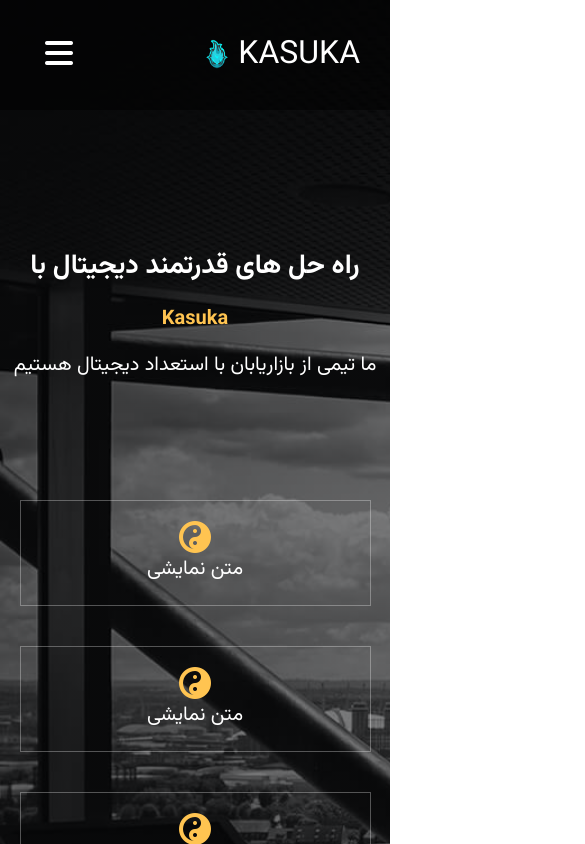
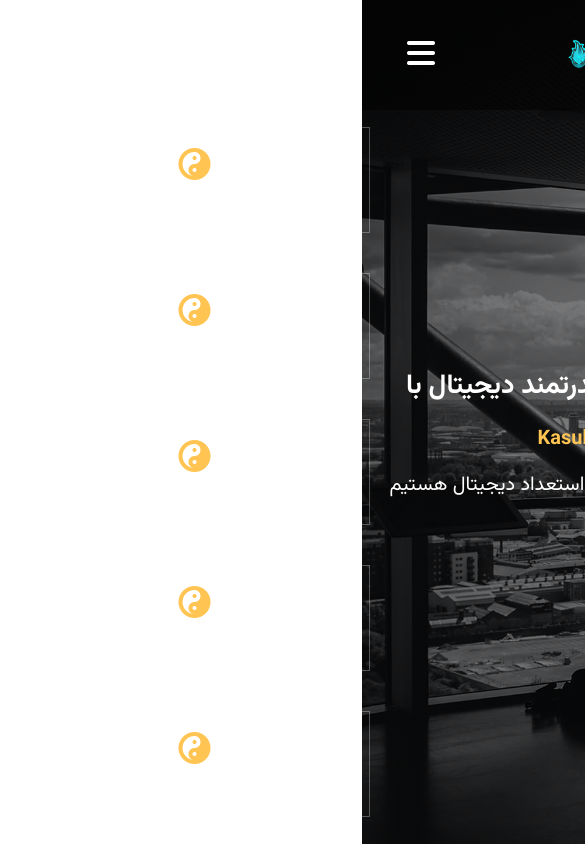
Before and after one commit to farjad12345/ProjectOne, a React (Create React App) app: page / in a window 390 px wide. Shown: the top 844 px of the page, 585 px wide, since content can reach past the window. Built offline with nearby package versions, Linux system fonts and the light colour scheme.

Commit message:
Update Responsive.css

```diff
--- a/src/Responsive.css
+++ b/src/Responsive.css
@@ -145,7 +145,7 @@
         margin-bottom: 20px !important;
 }
     .hero{
-        height: 170vh !important;
+        height: 100vh !important;
 }
 .hero-bottom-box{
 margin: 20px 0 !important;
```
